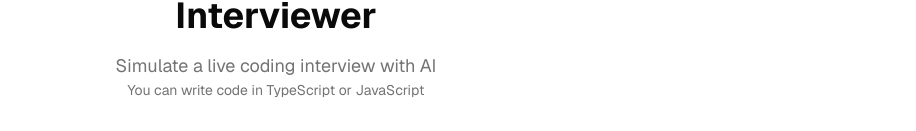
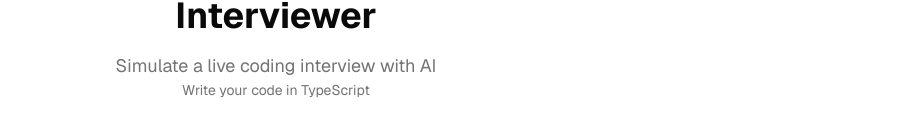
Before and after one commit to MiguelHigueraDev/interviewer, a Next.js app: page / in a window 1280 px wide. Shown: the part 139-270 px from the top of the page, without its empty margins (364-1280 px from the left). Built offline with nearby package versions, Linux system fonts and the light colour scheme.

Commit message:
fix: specify code must be written in typescript

```diff
--- a/src/app/page.tsx
+++ b/src/app/page.tsx
@@ -12,7 +12,7 @@ export default function Home() {
           Simulate a live coding interview with AI
         </h2>
         <p className="text-sm text-muted-foreground">
-          You can write code in TypeScript or JavaScript
+          Write your code in TypeScript
         </p>
       </div>
       <div className="w-full max-w-2xl mx-auto">
```
